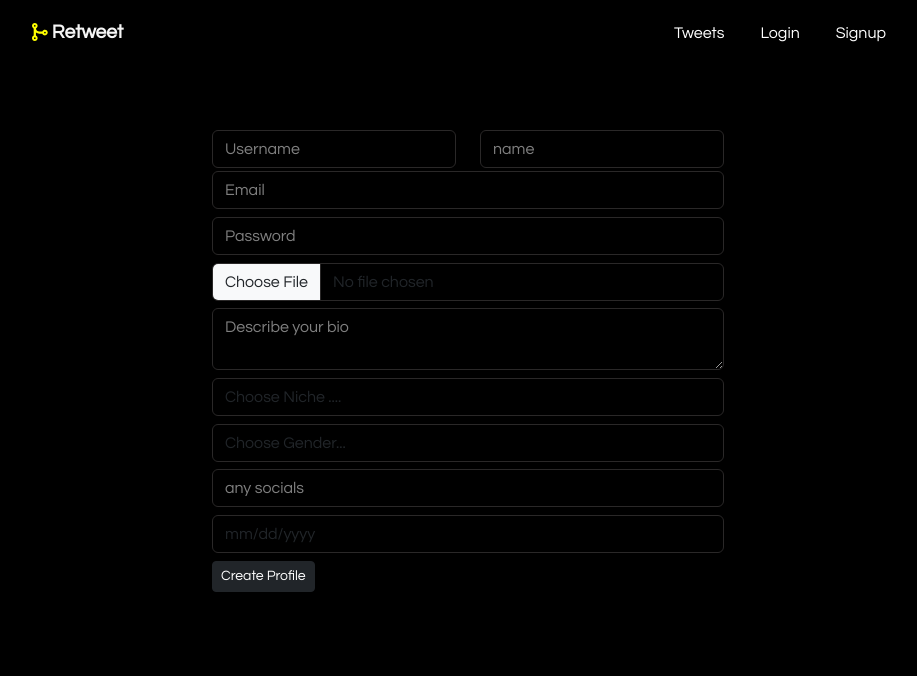
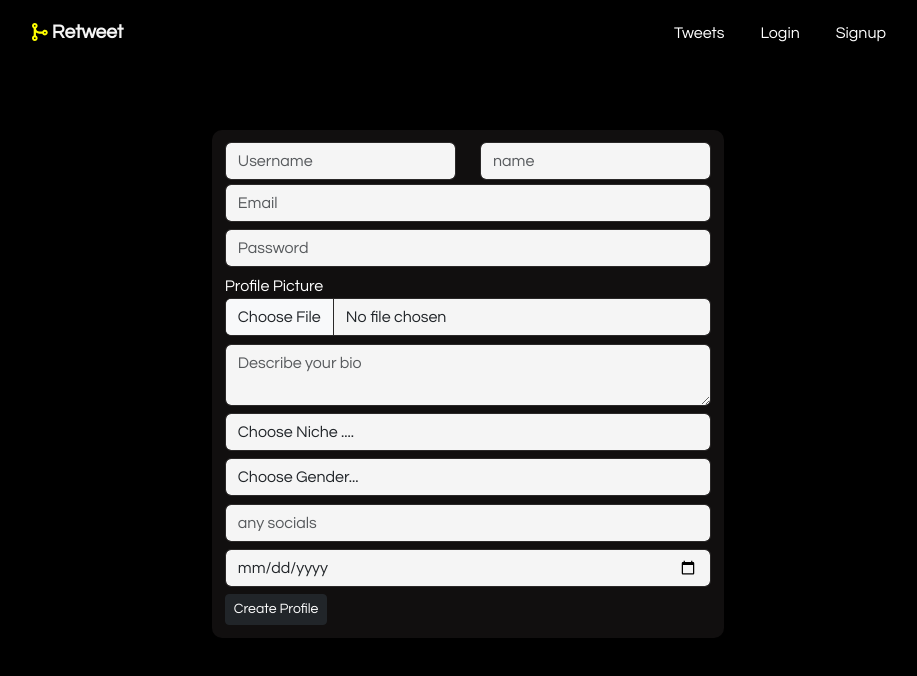
Before and after one commit to somkenemuscle/retweet_client, a Next.js app: page /signup in a window 1280 px wide. Shown: the top 676 px of the page, without its empty margins (172-1089 px from the left). Built offline with nearby package versions, Linux system fonts and the light colour scheme.

Commit message:
signup  page

```diff
--- a/app/page.jsx
+++ b/app/page.jsx
@@ -41,7 +41,7 @@ export default function Home() {
             </div>
             <div className="col-xl-4 col-md-6">
               <p> <FontAwesomeIcon icon={faBullseye} style={{ fontSize: 60, color: "yellow" }} /></p>
-              <h3 className='features-header'>Any tweet</h3>
+              <h3 className='features-header'>Post Any tweet</h3>
               <p className='features-p'>Feel free to express yourself, say something </p>
             </div>
             <div className="col-xl-4 col-md-12">
--- a/app/signup/page.jsx
+++ b/app/signup/page.jsx
@@ -135,7 +135,9 @@ function signUp() {
                         </div>
 
                         {/* profile setup */}
+
                         <div className=" col-lg-12 col-md-12" >
+                        <label style={{color:"white"}} htmlFor="profile_img">Profile Picture</label>
                             <input className='form-control' type="file" name="profile_img" onChange={handleChange} />
                         </div>
 
--- a/app/signup/signup.css
+++ b/app/signup/signup.css
@@ -1,25 +1,18 @@
 .new-tweet-container {
   margin: 5% 30%;
+  background-color: rgb(17, 15, 15);
+  border-radius: 10px;
+  padding: 1% 1%;
 }
 
 .form-control {
   margin-bottom: 1.5%;
-  background-color: black;
+  background-color: whitesmoke;
   border: 1px solid rgb(42, 40, 40);
 }
 
-.form-control::placeholder {
-  /* color: rgb(42, 40, 40); */
-  color: grey;
-  /* Change to your desired placeholder color */
-}
 
-.form-control:focus {
-  background-color: black;
-  /* Change to your desired background color */
-  color: white;
-  /* Additional styles if needed */
-}
+
 
 @media only screen and (max-width: 440px) {
   .new-tweet-container {
```
